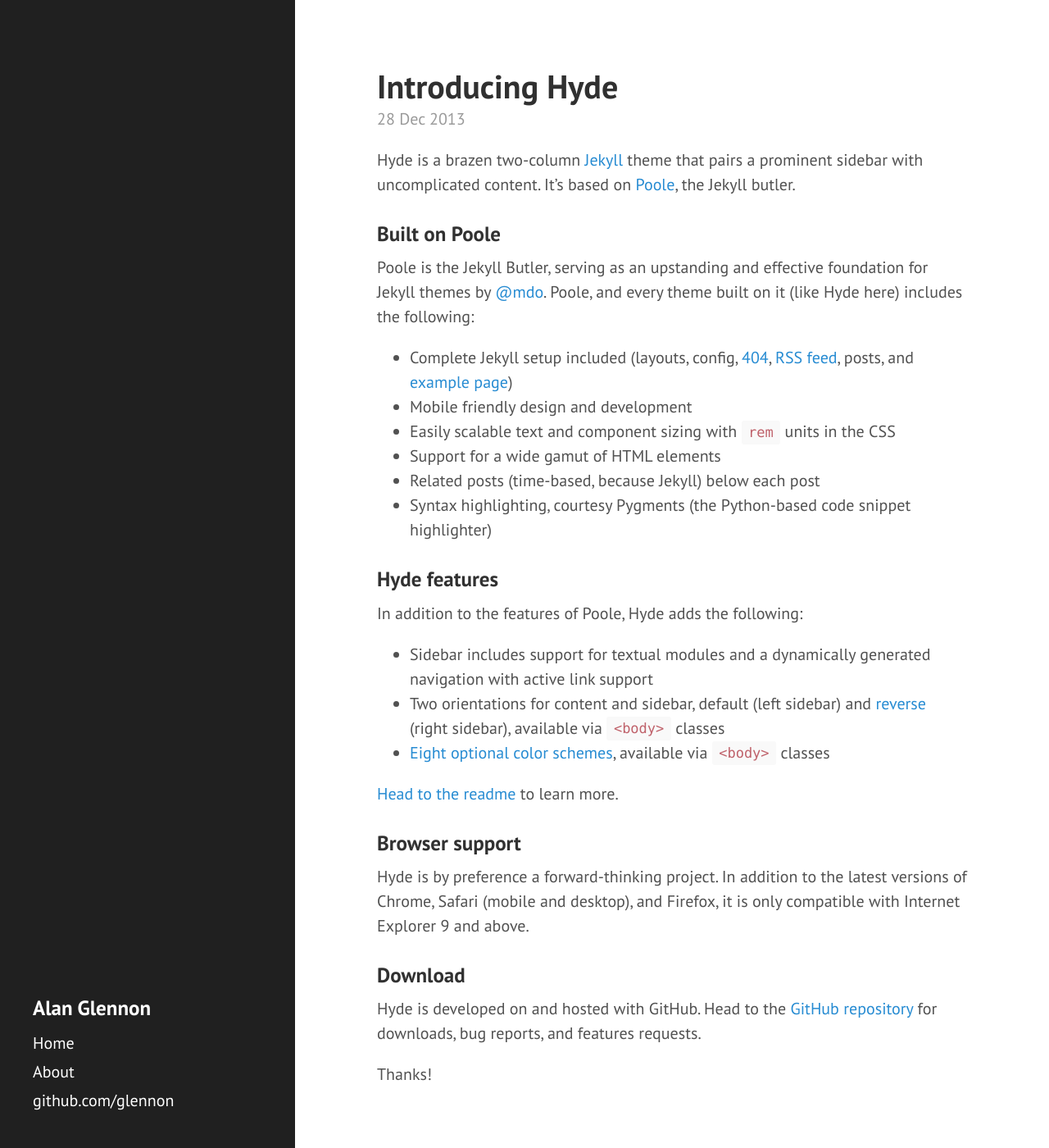
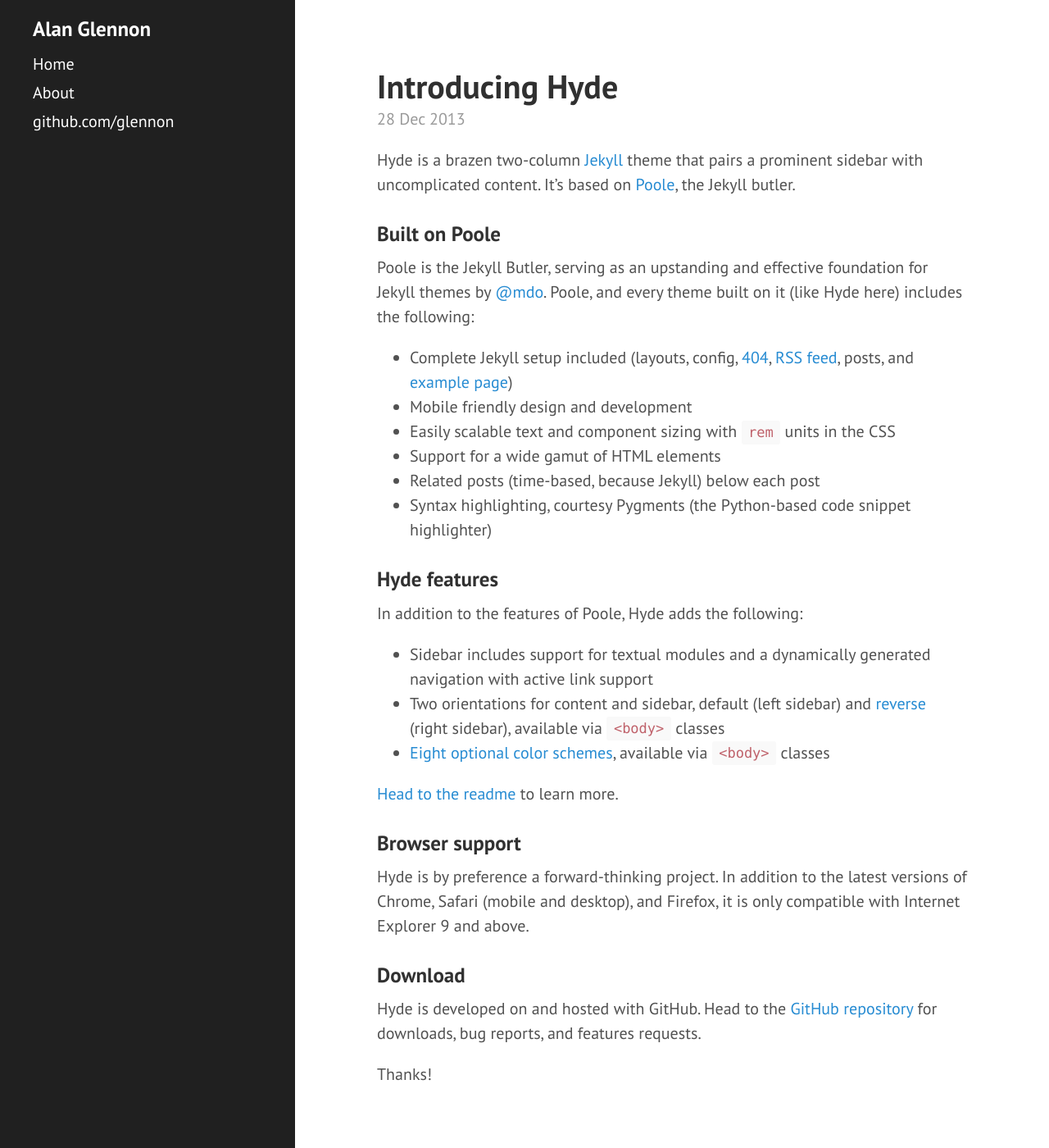
Before and after one commit to glennon/glennon.github.io, a Jekyll site: the page built from index.html, in a window 1280 px wide and 1400 px high. Shown: the whole window at 82% size. Built offline with Jekyll 4.4.1, drawn with Linux system fonts in a browser that asks for light colours; the list of posts is cut into pages by our own code.

Commit message:
Update hyde.css

```diff
--- a/public/css/hyde.css
+++ b/public/css/hyde.css
@@ -109,7 +109,7 @@
   .sidebar-sticky {
     position: absolute;
     right:  1rem;
-    bottom: 1rem;
+    top: 1rem; /* was: bottom */
     left:   1rem;
   }
 }
```
